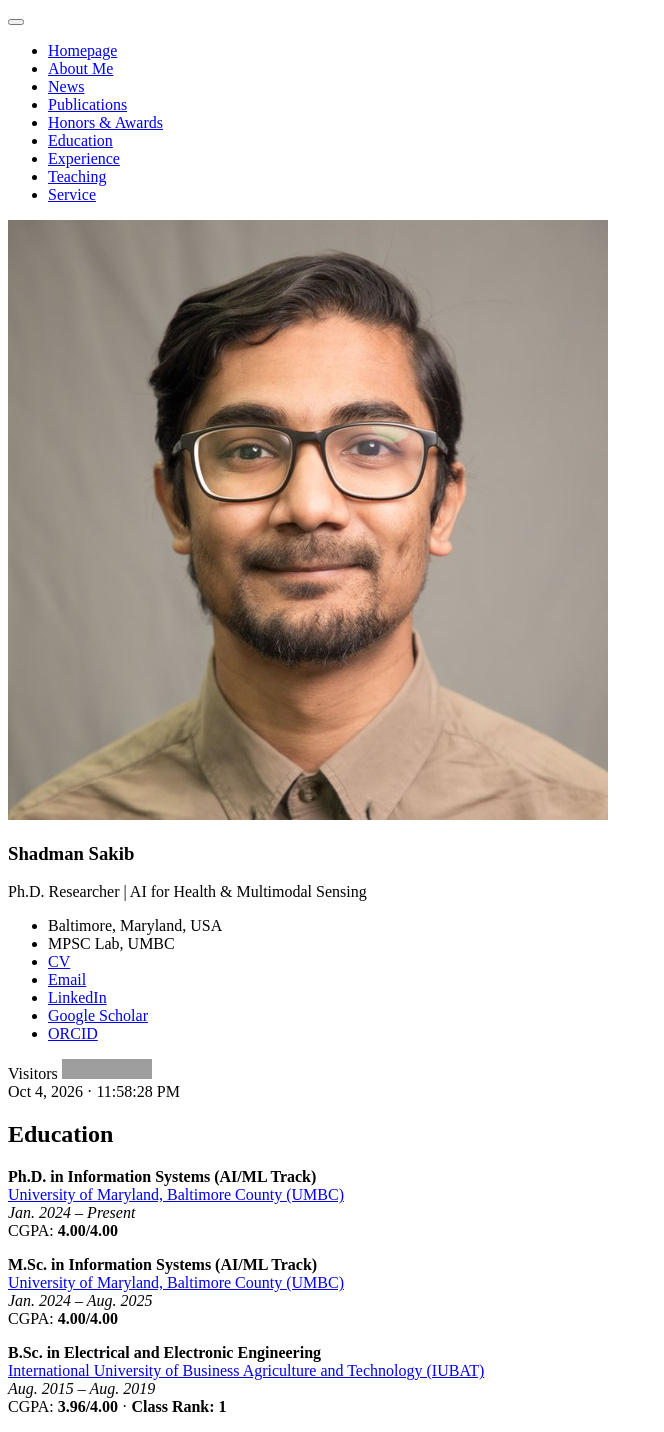
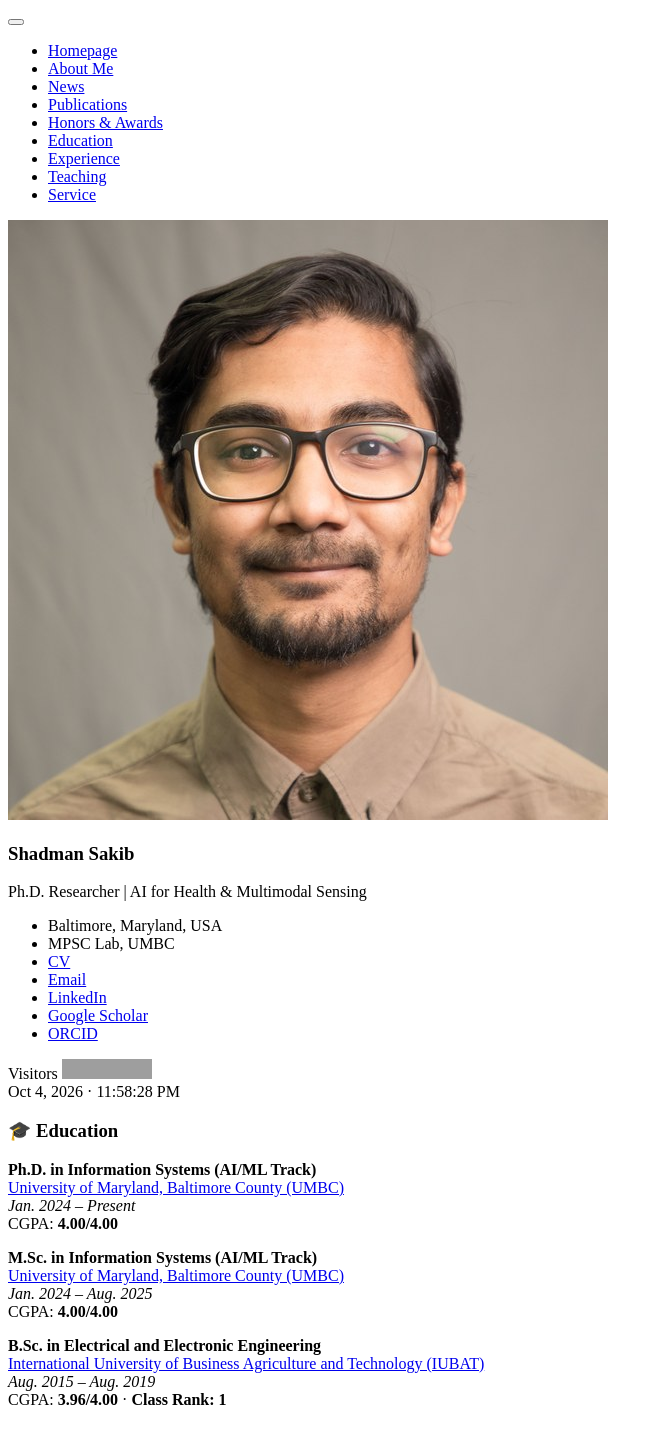
Before and after one commit to sakibshadman/sakibshadman.github.io, a Jekyll site: the page built from _pages/includes/education.md, in a window 1280 px wide. Shown: the whole page, without its empty margins (0-664 px from the left). Built offline with Jekyll 4.4.1, drawn with Linux system fonts in a browser that asks for light colours; our own code applies the rules of GitHub Pages for plain Markdown files; grey boxes are pictures that could not be loaded.

```diff
--- a/_pages/includes/education.md
+++ b/_pages/includes/education.md
@@ -1,4 +1,4 @@
-## Education
+# 🎓 Education
 
 **Ph.D. in Information Systems (AI/ML Track)**
 [University of Maryland, Baltimore County (UMBC)](https://umbc.edu/)
```
